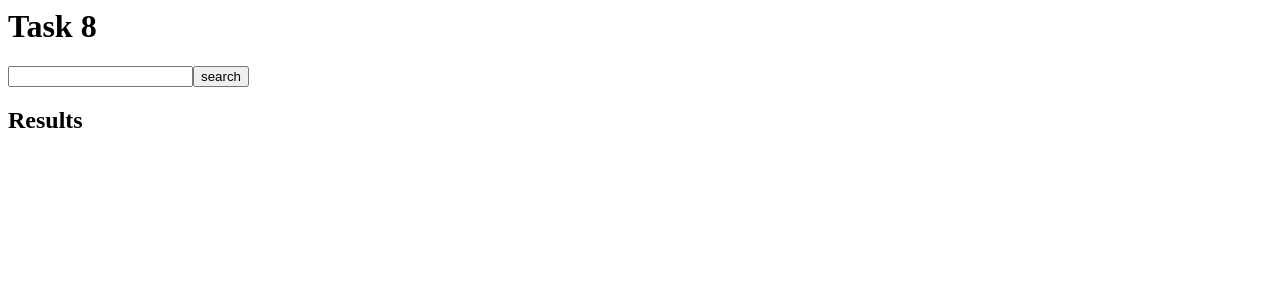
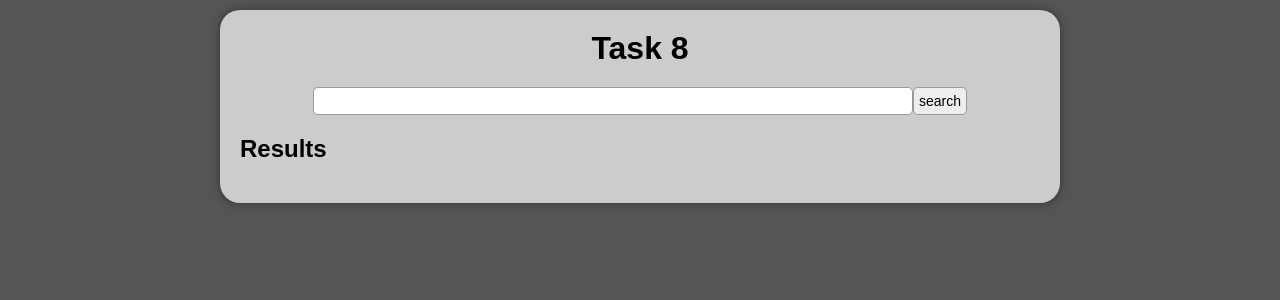
Before and after one commit to kocko/rumour-eval, a Flask app: page / in a window 1280 px wide. Shown: the top 300 px of the page. Run offline with Flask 2, Linux system fonts and the light colour scheme; parts of the project's set-up code (start-up, migrations or seed data) failed here and were passed over.

Commit message:
Add styles for search page.

```diff
--- a/server.py
+++ b/server.py
@@ -25,6 +25,10 @@ print(rumours)
 @app.route("/")
 def index():
     return render_template('index.html', rumours=rumours)
+
+@app.route("/style.css")
+def style():
+    return render_template('style.css')
 
 @app.route('/text/<text>')
 def search_text(text):
--- a/templates/index.html
+++ b/templates/index.html
@@ -1,9 +1,7 @@
 <html>
 <head>
   <title>Task 8</title>
-  <style>
-
-  </style>
+  <link rel="stylesheet" href="style.css">
 </head>
 <body>
   <div id="wrapper">
--- /dev/null
+++ b/templates/style.css
@@ -0,0 +1,115 @@
+#wrapper {
+    background: #ccc;
+    border-radius: 20px;
+    box-shadow: 0 0 10px #333;
+    margin: 10px auto;
+    padding: 20px;
+    width: 800px;
+}
+
+.count {
+    color: #666;
+    float: right;
+    margin-right: 5px;
+}
+
+.reply {
+    background: rgba(211,211,211,0.4);
+    border-radius: 10px;
+    box-shadow: 0 0 4px  #666 inset;
+    margin: 4px;
+}
+
+.reply.deny {
+    background: rgba(160,30,10,0.2);
+}
+
+.reply.query {
+    background: rgba(240,240,40,0.2);
+}
+
+.reply.support {
+    background: rgba(30,160,10,0.2);
+}
+
+.rumour {
+    background: rgba(130,130,130,0.3);
+    border-radius: 10px;
+    box-shadow: 0 0 3px inset;
+    color: #222;
+    cursor: pointer;
+    display: inline-block;
+    margin: 7px 5px;
+    padding: 5px 10px;
+}
+
+.rumour:hover {
+    background: rgba(0,0,0,0.2);
+}
+
+.thread {
+    background: rgba(0,0,0,0.07);
+    border-radius: 10px;
+    margin: 5px;
+    padding: 5px 10px;
+}
+
+.thread div {
+    padding: 7px;
+}
+
+.thread div:not(:first-of-type) {
+    border-top: 1px solid #888;
+}
+
+a {
+    color: #349;
+    text-decoration: none;
+}
+
+a.external {
+    color: #630;
+}
+
+a:hover {
+    color: #35c;
+    text-decoration: underline;
+}
+
+body {
+    background: #555;
+    font-family: sans-serif;
+}
+
+button {
+    background: #eee;
+}
+
+form {
+    text-align: center;
+}
+
+h1 {
+    margin: 0 0 20px  0;
+    text-align: center;
+}
+
+h3 {
+    margin: 10px 0;
+}
+
+input {
+    width: 600px;
+}
+
+input, button {
+    border: 1px solid #999;
+    border-radius: 5px;
+    font-size: 14px;
+    padding: 5px;
+}
+
+nav {
+    text-align: center;
+    user-select: none;
+}
```
